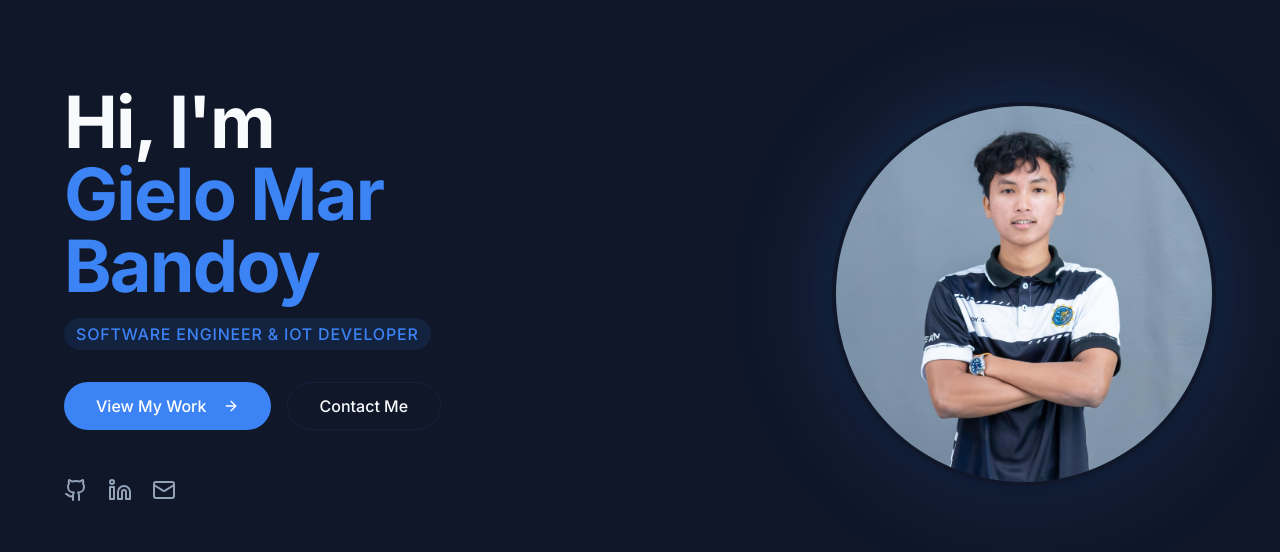
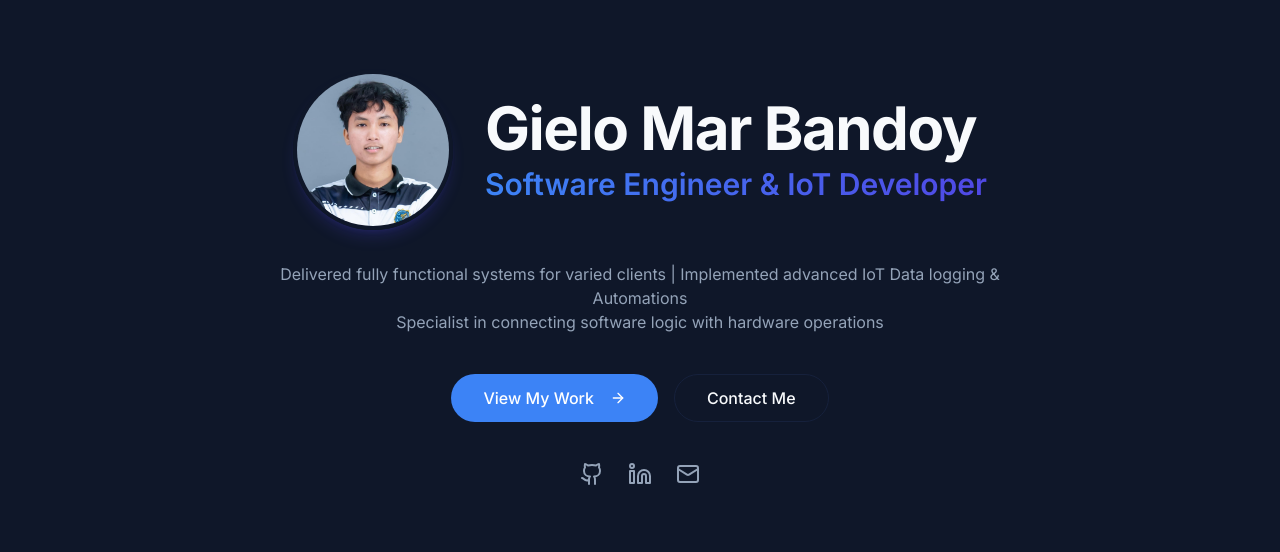
Before and after one commit to gmarxdev/gielo-bandoy-portfolio, a React (Vite) app: page / in a window 1280 px wide. Shown: the part 146-698 px from the top of the page. Built offline with nearby package versions, Linux system fonts and the light colour scheme; no server answers; the database is empty; the HTML template or start-up script is replaced by a standard one.

Commit message:
update hero section

```diff
--- a/src/components/HeroSection.tsx
+++ b/src/components/HeroSection.tsx
@@ -13,28 +13,47 @@ const HeroSection = () => {
   return (
     <section
       id="home"
-      className="relative min-h-[100dvh] flex items-center justify-center pt-20 overflow-hidden bg-background"
+      className="relative min-h-[100dvh] flex flex-col items-center justify-center pt-24 pb-12 overflow-hidden bg-background"
     >
       {/* Subtle Background Elements */}
       <div className="absolute top-1/4 right-0 w-[500px] h-[500px] bg-primary/5 rounded-full blur-[100px] -z-10" />
       <div className="absolute bottom-1/4 left-0 w-[500px] h-[500px] bg-accent/5 rounded-full blur-[100px] -z-10" />
 
-      <div className="container mx-auto px-4 lg:px-8 z-10">
-        <div className="max-w-6xl mx-auto flex flex-col-reverse md:flex-row items-center gap-12 lg:gap-20">
+      <div className="container mx-auto px-4 z-10 flex flex-col items-center text-center">
 
-          {/* Left Content: Text & Actions */}
-          <div className="flex-1 text-center md:text-left space-y-8 animate-fade-up">
-            <div className="space-y-4">
-              <h1 className="text-4xl sm:text-5xl lg:text-7xl font-bold tracking-tight text-foreground">
-                Hi, I'm <br className="hidden md:block" />
-                <span className="text-primary">Gielo Mar Bandoy</span>
+        {/* Profile and Name Row */}
+        <div className="flex flex-col md:flex-row items-center justify-center gap-6 md:gap-8 mb-8 animate-fade-in">
+          <div className="relative w-32 h-32 md:w-40 md:h-40 shrink-0">
+            <img
+              src={profileImage}
+              alt="Gielo Mar Bandoy"
+              className="w-full h-full object-cover rounded-full border-4 border-background shadow-lg shadow-accent/20"
+            />
+          </div>
+          <div className="flex flex-col text-center md:text-left">
+            <h1 className="text-4xl md:text-5xl lg:text-6xl font-bold text-foreground mb-2 tracking-tight">
+              Gielo Mar Bandoy
             </h1>
-              <span className="inline-block px-3 py-1 bg-primary/10 text-primary text-md font-medium tracking-wider uppercase rounded-full">
+            <h2 className="text-2xl md:text-3xl font-semibold bg-gradient-to-r from-primary to-accent bg-clip-text text-transparent">
               Software Engineer & IoT Developer
-              </span>
+            </h2>
+          </div>
         </div>
 
-            <div className="flex flex-col sm:flex-row items-center gap-4 justify-center md:justify-start">
+        {/* Short Bio / Stats Line */}
+        <div className="max-w-3xl mb-10 animate-fade-up" style={{ animationDelay: '0.2s' }}>
+          <p className="text-muted-foreground text-sm md:text-base leading-relaxed">
+            Delivered fully functional systems for varied clients | Implemented advanced IoT Data logging & Automations
+            <br className="hidden md:block" />
+            Specialist in connecting software logic with hardware operations
+          </p>
+        </div>
+
+        {/* Action Buttons */}
+        <div
+          className="flex flex-col sm:flex-row items-center gap-4 justify-center animate-fade-up w-full max-w-md mx-auto"
+          style={{ animationDelay: '0.4s' }}
+        >
           <Button
             size="lg"
             onClick={() => scrollToSection("portfolio")}
@@ -53,12 +72,16 @@ const HeroSection = () => {
           </Button>
         </div>
 
-            <div className="flex items-center justify-center md:justify-start gap-5 pt-4">
+        {/* Social Links */}
+        <div
+          className="flex items-center justify-center gap-6 pt-10 animate-fade-up"
+          style={{ animationDelay: '0.5s' }}
+        >
           <a
             href="https://github.com/gmarxdev"
             target="_blank"
             rel="noopener noreferrer"
-                className="text-muted-foreground hover:text-primary transition-colors"
+            className="text-muted-foreground hover:text-primary transition-transform hover:scale-110"
             aria-label="GitHub"
           >
             <Github className="h-6 w-6" />
@@ -67,34 +90,20 @@ const HeroSection = () => {
             href="https://www.linkedin.com/in/gielo-mar-bandoy-b19460339"
             target="_blank"
             rel="noopener noreferrer"
-                className="text-muted-foreground hover:text-primary transition-colors"
+            className="text-muted-foreground hover:text-primary transition-transform hover:scale-110"
             aria-label="LinkedIn"
           >
             <Linkedin className="h-6 w-6" />
           </a>
           <a
             href="https://mail.google.com"
-                className="text-muted-foreground hover:text-primary transition-colors"
+            className="text-muted-foreground hover:text-primary transition-transform hover:scale-110"
             aria-label="Email"
           >
             <Mail className="h-6 w-6" />
           </a>
         </div>
-          </div>
 
-          {/* Right Content: Profile Image */}
-          <div className="flex-1 flex justify-center md:justify-end w-full animate-fade-in">
-            <div className="relative w-64 h-64 sm:w-80 sm:h-80 lg:w-96 lg:h-96">
-              <div className="absolute inset-0 bg-primary/20 rounded-full blur-[50px] -z-10" />
-              <img
-                src={profileImage}
-                alt="Gielo Mar Bandoy Profile"
-                className="w-full h-full object-cover rounded-full border-4 border-background shadow-xl"
-              />
-            </div>
-          </div>
-
-        </div>
       </div>
     </section>
   );
```
Also changed, not shown: src/assets/ISOTECH_PROFILE.jpg. Lines whose indentation alone changed are shown as unchanged.
